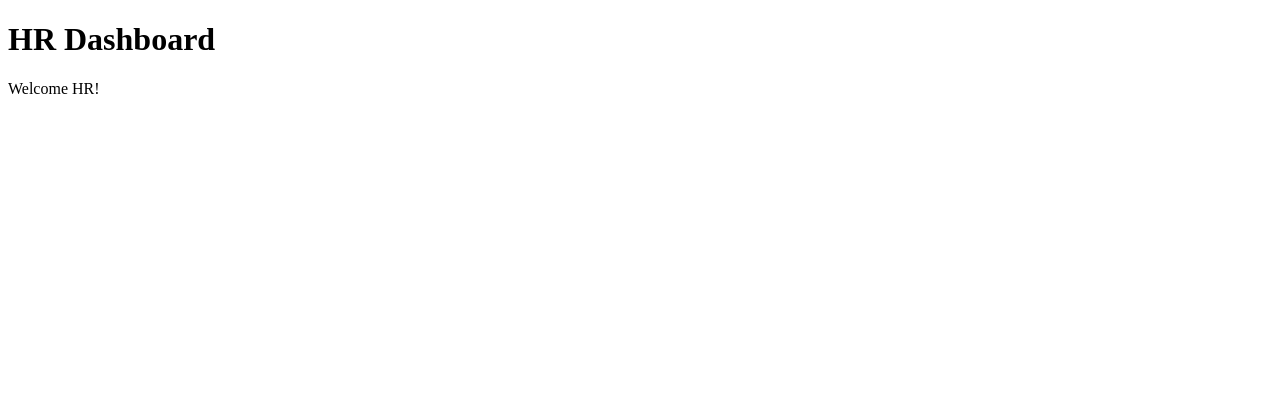
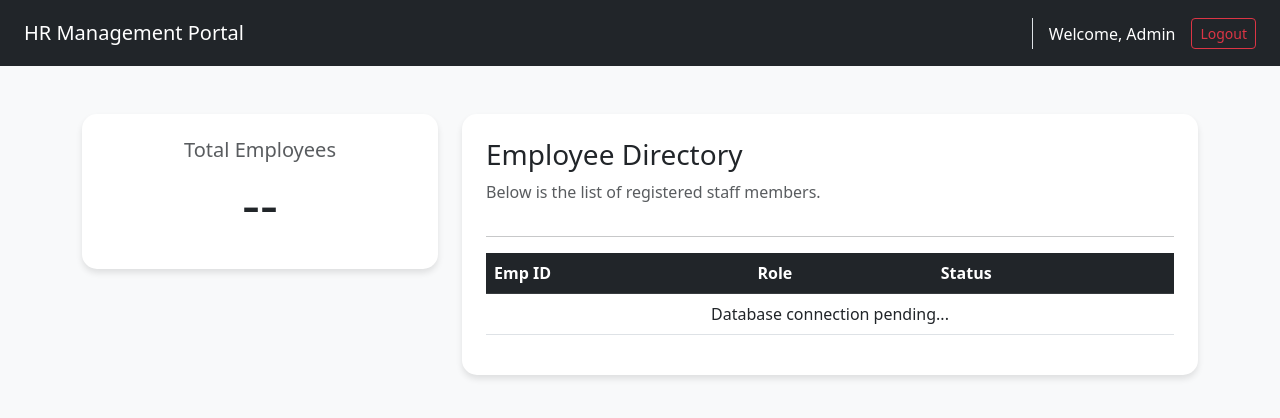
Before and after one commit to Rishita-hub-1706/DevReady, a Flask app: page /hr_dashboard in a window 1280 px wide. Shown: the top 418 px of the page. Run offline with Flask 3, Linux system fonts and the light colour scheme; a user stored in the database is signed in.

Commit message:
ui: add professional Bootstrap layout for HR dashboard

```diff
--- a/templates/hr_dashboard.html
+++ b/templates/hr_dashboard.html
@@ -3,10 +3,52 @@
 <head>
     <meta charset="UTF-8">
     <meta name="viewport" content="width=device-width, initial-scale=1.0">
-    <title>Document</title>
+    <title>HR Dashboard | Admin</title>
+    <link href="https://cdn.jsdelivr.net/npm/bootstrap@5.3.0/dist/css/bootstrap.min.css" rel="stylesheet">
+    <style>
+        body { background-color: #f8f9fa; }
+        .navbar { background-color: #212529; }
+        .card { border: none; border-radius: 15px; box-shadow: 0 4px 6px rgba(0,0,0,0.1); }
+    </style>
 </head>
 <body>
-    <h1>HR Dashboard</h1>
-    <p>Welcome HR!</p>
+    <nav class="navbar navbar-dark px-4 py-3">
+        <span class="navbar-brand mb-0 h1">HR Management Portal</span>
+        <div class="d-flex border-start ps-3">
+            <span class="text-white me-3 mt-1">Welcome, Admin</span>
+            <a href="/logout" class="btn btn-outline-danger btn-sm">Logout</a>
+        </div>
+    </nav>
+
+    <div class="container mt-5">
+        <div class="row">
+            <div class="col-md-4">
+                <div class="card p-4 text-center">
+                    <h5 class="text-muted">Total Employees</h5>
+                    <h2 class="display-4">--</h2> </div>
+            </div>
+            <div class="col-md-8">
+                <div class="card p-4">
+                    <h3>Employee Directory</h3>
+                    <p class="text-muted">Below is the list of registered staff members.</p>
+                    <hr>
+                    <table class="table table-hover">
+                        <thead class="table-dark">
+                            <tr>
+                                <th>Emp ID</th>
+                                <th>Role</th>
+                                <th>Status</th>
+                            </tr>
+                        </thead>
+                        <tbody>
+                            <tr>
+                                <td colspan="3" class="text-center">Database connection pending...</td>
+                            </tr>
+                        </tbody>
+                    </table>
+                </div>
+            </div>
+        </div>
+    </div>
 </body>
 </html>
```
